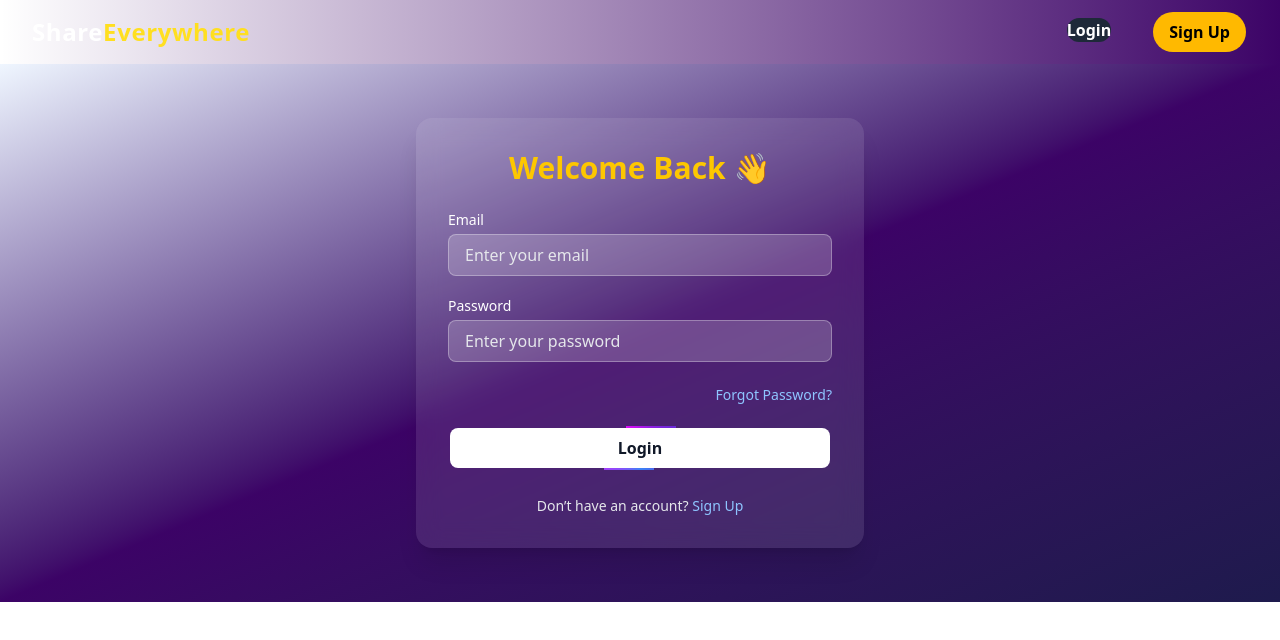
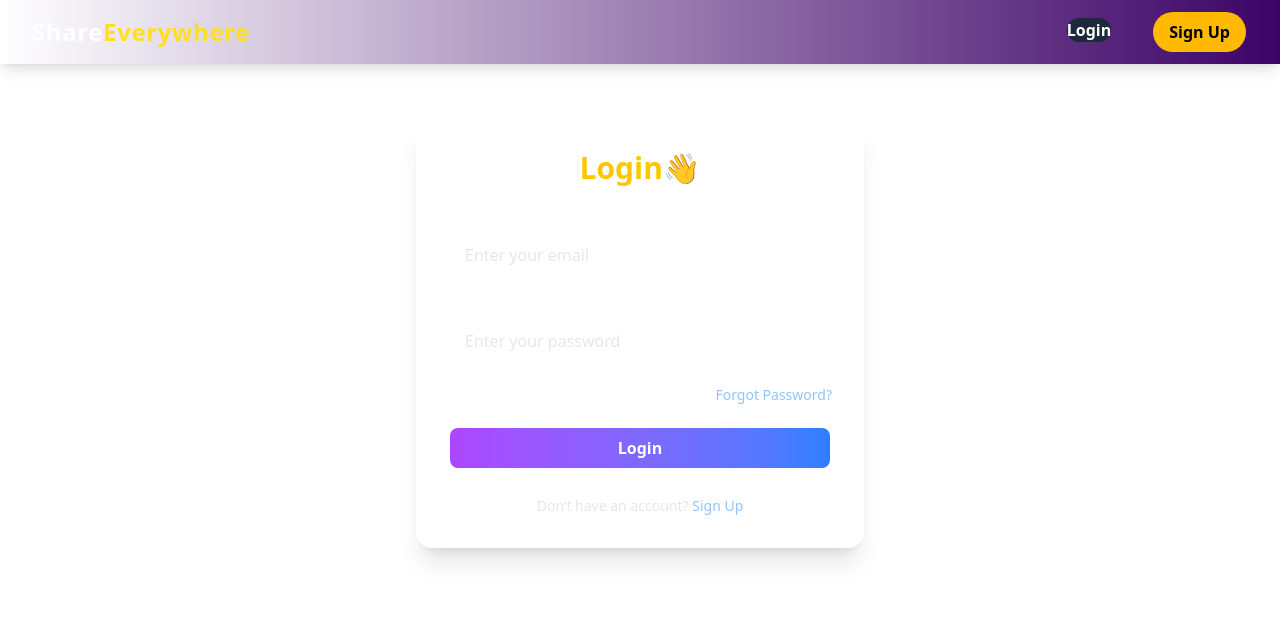
Before and after one commit to Anandshakya6398/File_sharing, a Next.js app in the folder frontend/: page /login in a window 1280 px wide. Shown: the top 640 px of the page. Built offline with nearby package versions, Linux system fonts and the light colour scheme.

Commit message:
some fixes

```diff
--- a/frontend/src/app/(auth)/login/page.tsx
+++ b/frontend/src/app/(auth)/login/page.tsx
@@ -14,11 +14,11 @@ const Page = () => {
   return (
     <>
     <Navbar/>
-    <div className=" flex py-13.5 items-center justify-center bg-gradient-to-br from-blue-50 via-purple-950 to-indigo-950 p-4">
+    <div className=" flex py-13.5 items-center justify-center p-4">
       <div className="bg-white/10 backdrop-blur-md rounded-2xl shadow-xl p-8 w-full max-w-md text-white">
         {/* Title */}
         <h2 className="text-3xl text-yellow-400 font-bold text-center mb-6">
-          Welcome Back 👋
+        Login👋
         </h2>
 
         {/* Form */}
@@ -30,7 +30,6 @@ const Page = () => {
               type="email"
               name="email"
               placeholder="Enter your email"
-              value={formData.email}
              required
               className="w-full px-4 py-2 bg-white/20 border border-white/30 rounded-lg focus:outline-none focus:ring-2 focus:ring-blue-400 placeholder-gray-200"
             />
@@ -43,7 +42,6 @@ const Page = () => {
               type="password"
               name="password"
               placeholder="Enter your password"
-              value={formData.password}
               required
               className="w-full px-4 py-2 bg-white/20 border border-white/30 rounded-lg focus:outline-none focus:ring-2 focus:ring-blue-400 placeholder-gray-200"
             />
@@ -61,10 +59,10 @@ const Page = () => {
 
           {/* Animated Login Button */}
           <div className="relative inline-block w-full p-[2px] rounded-lg overflow-hidden group">
-            <div className="absolute inset-0 rounded-lg bg-[conic-gradient(from_0deg,_#ff00ff,_#6d28d9,_#3b82f6,_#ff00ff)] animate-rotate-slow"></div>
+            {/* <div className="absolute inset-0 rounded-lg bg-[conic-gradient(from_0deg,_#ff00ff,_#6d28d9,_#3b82f6,_#ff00ff)] animate-rotate-slow"></div> */}
             <button
               type="submit"
-              className="relative w-full bg-white text-gray-900 py-2 font-semibold rounded-lg transition-all duration-300 hover:bg-gray-100"
+               className="w-full py-2 bg-gradient-to-r from-purple-500 to-blue-500 rounded-lg font-semibold hover:opacity-90 transition-all"
             >
               Login
             </button>
```
